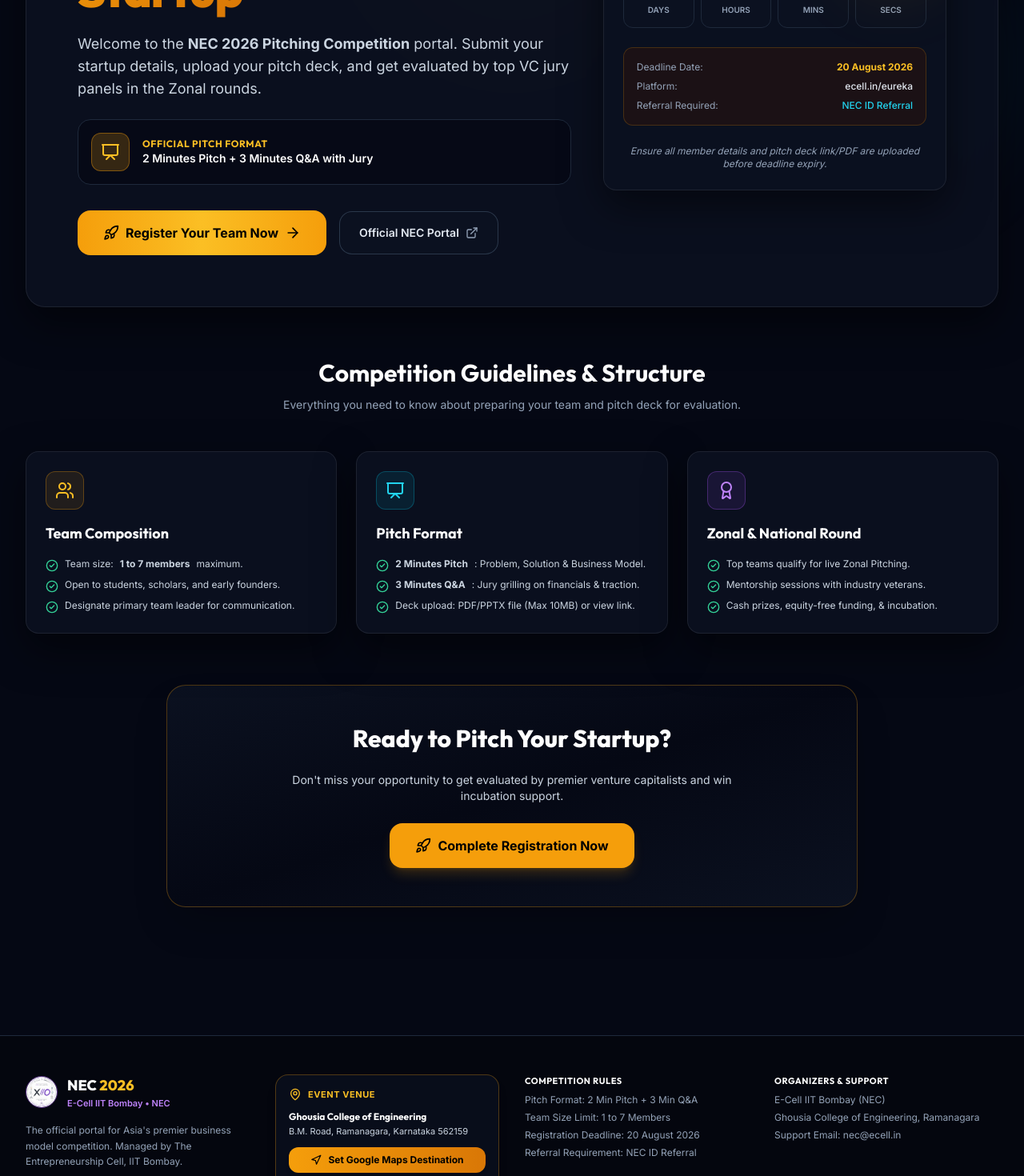
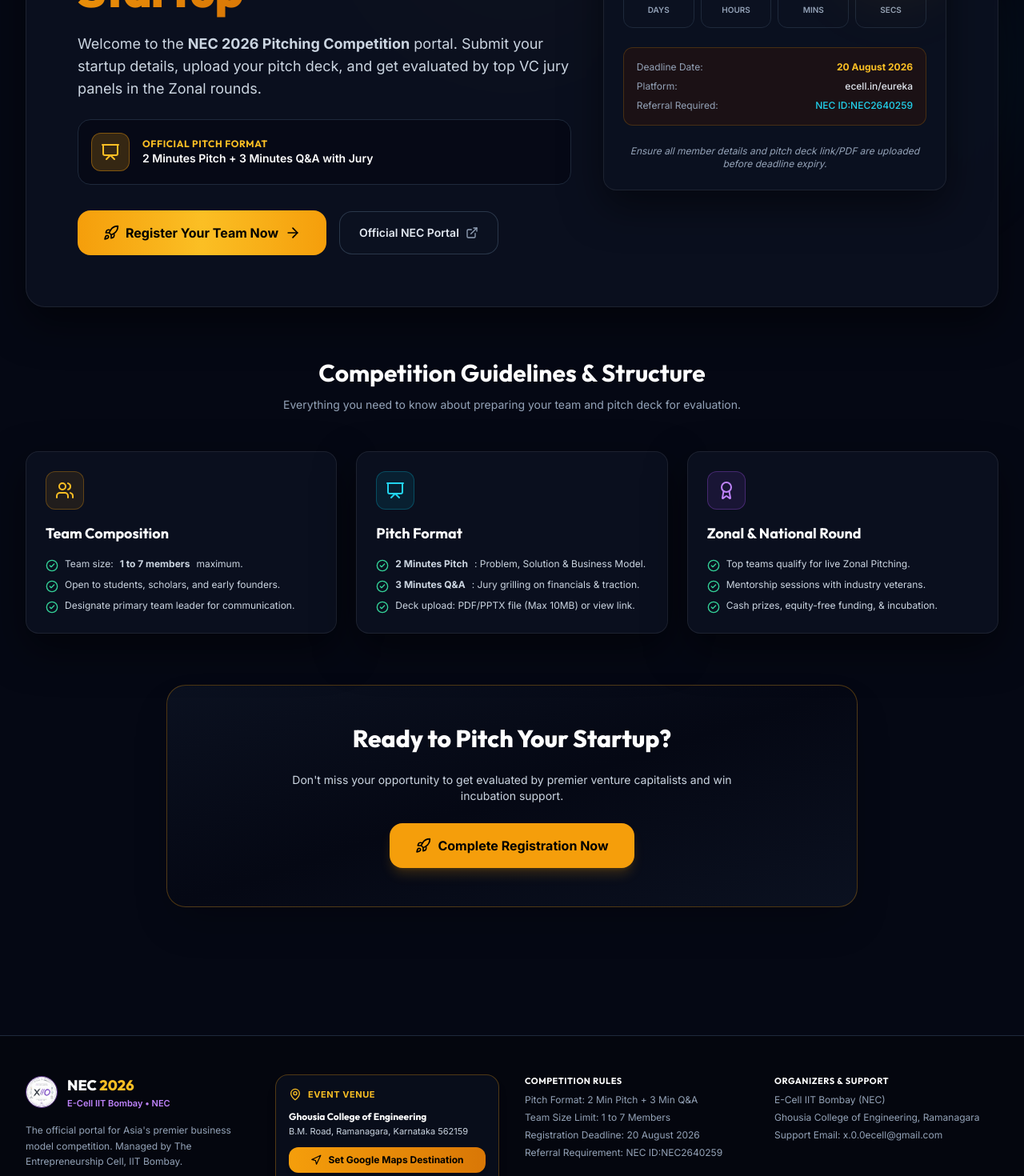
Before and after one commit to souravbrave324/regi, a React (Vite) app: page / in a window 1280 px wide. Shown: the part 480-1950 px from the top of the page at 80% size. Built offline with nearby package versions, Linux system fonts and the light colour scheme; no server answers; the database is empty.

Commit message:
Update email to x.0.0ecell@gmail.com and NEC ID to NEC ID:NEC2640259 across website

```diff
--- a/src/components/Footer.tsx
+++ b/src/components/Footer.tsx
@@ -71,7 +71,7 @@
             <li>Pitch Format: 2 Min Pitch + 3 Min Q&A</li>
             <li>Team Size Limit: 1 to 7 Members</li>
             <li>Registration Deadline: 20 August 2026</li>
-            <li>Referral Requirement: NEC ID Referral</li>
+            <li>Referral Requirement: NEC ID:NEC2640259</li>
           </ul>
         </div>
 
@@ -81,7 +81,7 @@
           <ul className="space-y-1.5">
             <li>E-Cell IIT Bombay (NEC)</li>
             <li>Ghousia College of Engineering, Ramanagara</li>
-            <li>Support Email: nec@ecell.in</li>
+            <li>Support Email: x.0.0ecell@gmail.com</li>
           </ul>
         </div>
 
--- a/src/components/LandingPage.tsx
+++ b/src/components/LandingPage.tsx
@@ -44,7 +44,7 @@
             <a href="https://ecell.in/eureka" target="_blank" rel="noopener noreferrer" className="font-bold underline text-amber-400 hover:text-white inline-flex items-center gap-1">
               ecell.in/eureka <ExternalLink className="w-3 h-3" />
             </a>{' '}
-            using the <strong>NEC ID Referral</strong> by <strong>20 August 2026</strong> to remain eligible.
+            using the <strong>NEC ID:NEC2640259</strong> by <strong>20 August 2026</strong> to remain eligible.
           </span>
         </div>
       </div>
@@ -147,7 +147,7 @@
                   </div>
                   <div className="flex items-center justify-between text-xs">
                     <span className="text-slate-400">Referral Required:</span>
-                    <span className="text-cyan-400 font-medium">NEC ID Referral</span>
+                    <span className="text-cyan-400 font-medium">NEC ID:NEC2640259</span>
                   </div>
                 </div>
 
--- a/src/components/RegistrationForm.tsx
+++ b/src/components/RegistrationForm.tsx
@@ -43,7 +43,7 @@
   ]);
 
   const [eurekaTeamId, setEurekaTeamId] = useState('');
-  const [necIdReferral, setNecIdReferral] = useState('');
+  const [necIdReferral, setNecIdReferral] = useState('NEC ID:NEC2640259');
   const [hasRegisteredOfficial, setHasRegisteredOfficial] = useState(false);
   const [acceptTerms, setAcceptTerms] = useState(false);
 
@@ -548,7 +548,7 @@
               <div className="w-8 h-8 rounded-lg bg-amber-500/20 text-amber-400 flex items-center justify-center font-bold text-sm">3</div>
               <div>
                 <h3 className="text-xl font-bold text-white font-heading">Eureka! Verification & Confirmation</h3>
-                <p className="text-xs text-slate-400">Confirm official portal registration and NEC ID</p>
+                <p className="text-xs text-slate-400">Confirm official portal registration and NEC ID (NEC ID:NEC2640259)</p>
               </div>
             </div>
 
@@ -574,7 +574,7 @@
                 <input
                   type="text"
                   required
-                  placeholder="Enter NEC Referral Code"
+                  placeholder="NEC ID:NEC2640259"
                   value={necIdReferral}
                   onChange={(e) => setNecIdReferral(e.target.value)}
                   className="w-full px-4 py-3 rounded-xl bg-[#050814] border border-slate-800 text-white placeholder-slate-500 focus:outline-none focus:border-amber-500/50 text-sm"
@@ -595,7 +595,7 @@
                   <a href="https://ecell.in/eureka" target="_blank" rel="noopener noreferrer" className="underline font-bold text-amber-400">
                     ecell.in/eureka
                   </a>{' '}
-                  using our NEC ID referral prior to <strong>20 August 2026</strong>. <span className="text-rose-400">*</span>
+                  using our NEC ID:NEC2640259 referral prior to <strong>20 August 2026</strong>. <span className="text-rose-400">*</span>
                 </span>
               </label>
             </div>
--- a/src/services/storageService.ts
+++ b/src/services/storageService.ts
@@ -25,7 +25,7 @@
     ],
     eurekaDetails: {
       eurekaTeamId: 'EUR-2026-8812',
-      necIdReferral: 'NEC-IITB-7741',
+      necIdReferral: 'NEC ID:NEC2640259',
       hasRegisteredOfficial: true
     },
     status: 'Selected for Pitching',
@@ -63,7 +63,7 @@
     ],
     eurekaDetails: {
       eurekaTeamId: 'EUR-2026-4419',
-      necIdReferral: 'NEC-BITS-3329',
+      necIdReferral: 'NEC ID:NEC2640259',
       hasRegisteredOfficial: true
     },
     status: 'Selected for Pitching',
@@ -98,7 +98,7 @@
     ],
     eurekaDetails: {
       eurekaTeamId: 'EUR-2026-3105',
-      necIdReferral: 'NEC-DTU-1092',
+      necIdReferral: 'NEC ID:NEC2640259',
       hasRegisteredOfficial: true
     },
     status: 'Approved'
```
